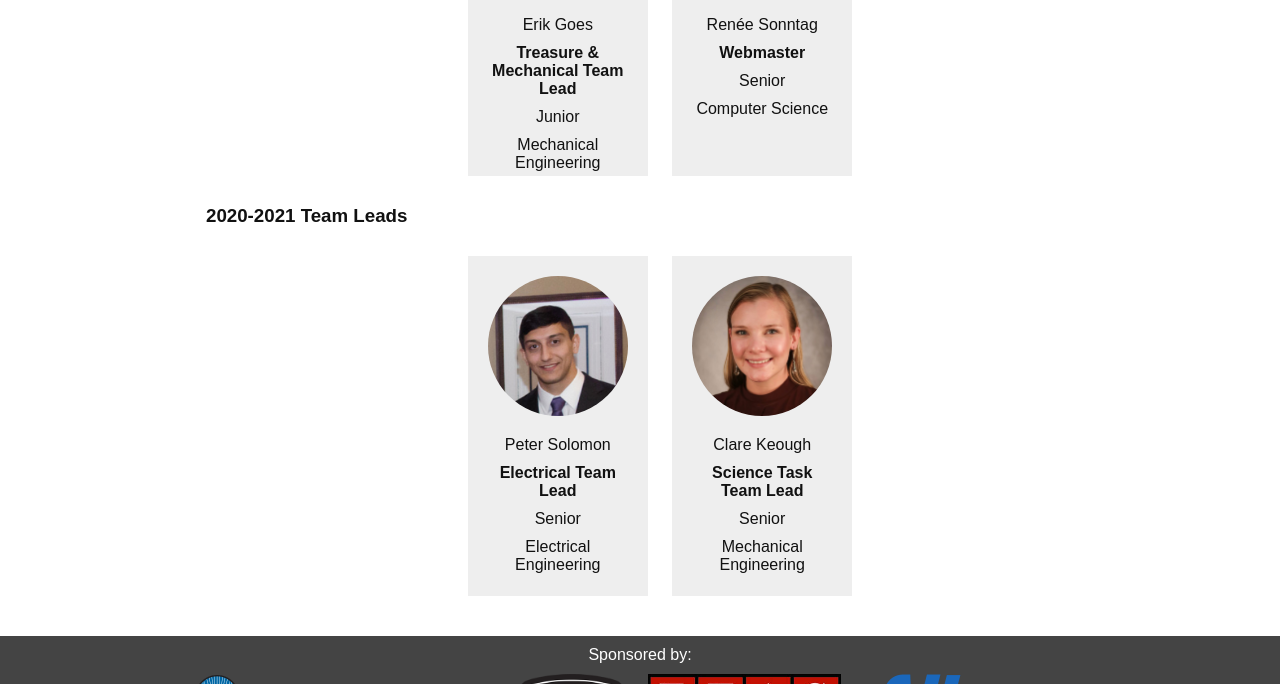
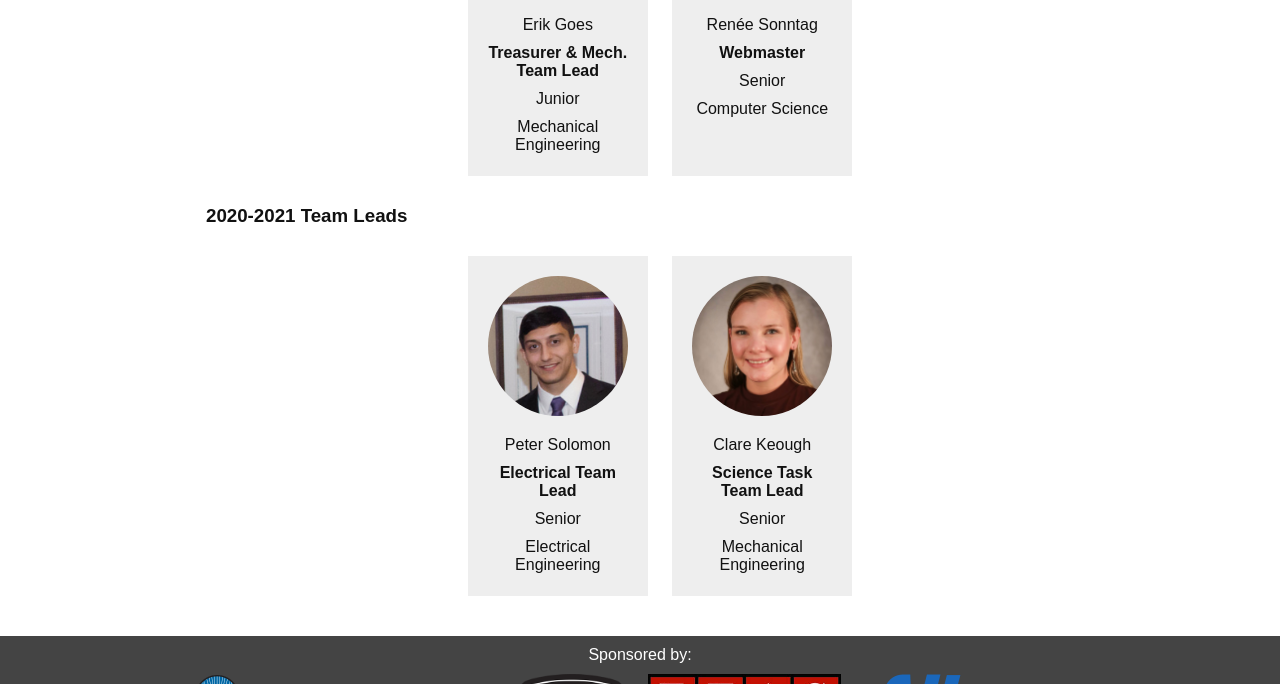
Before and after one commit to NIURoverTeam/niurover-website, a Jekyll site: the page built from _about/leadership.md, in a window 1280 px wide and 900 px high, scrolled down 581 px, cut to the strip 216-900 px from the top of the window. Built offline with Jekyll 4.4.1, drawn with Linux system fonts in a browser that asks for light colours.

Commit message:
Corrected typo on leadership page.

```diff
--- a/_about/leadership.md
+++ b/_about/leadership.md
@@ -26,7 +26,7 @@ liprofile: true
   * Biology & Mathematics
 * Erik Goes
   * ![](/assets/photos/Erik%20Goes.png)
-  * **Treasure & Mechanical Team Lead**
+  * **Treasurer & Mech. Team Lead**
   * Junior
   * Mechanical Engineering
 * Ren&eacute;e Sonntag
```
